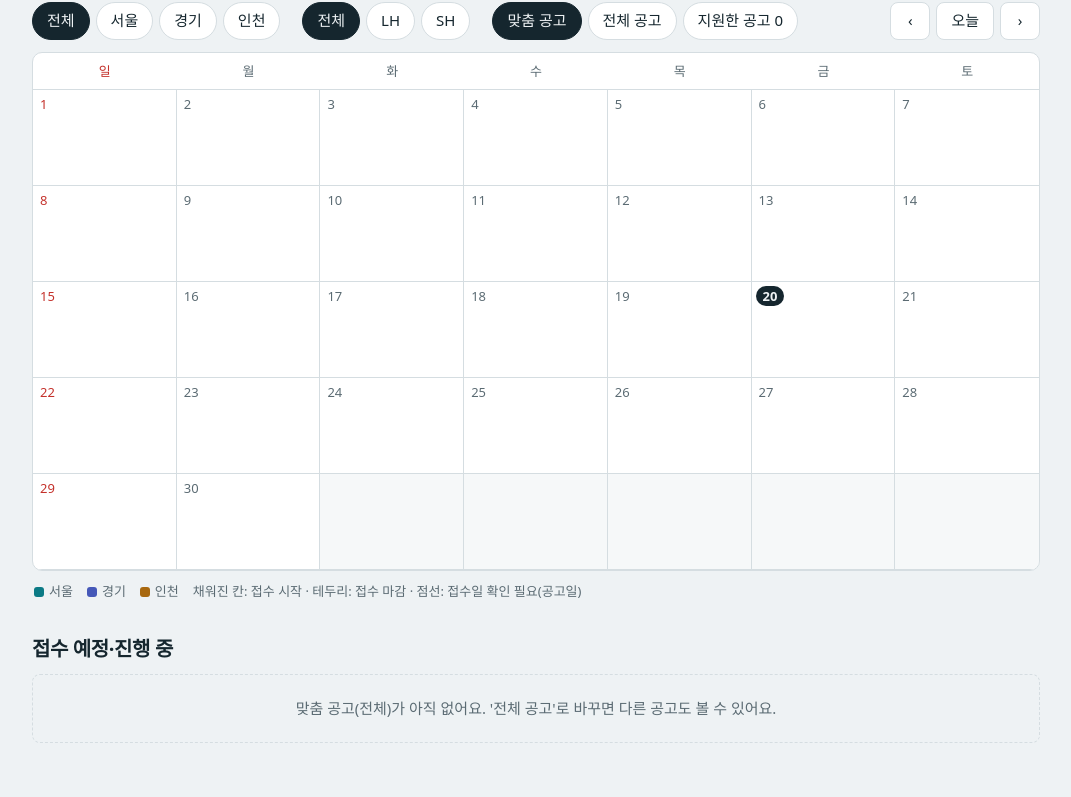
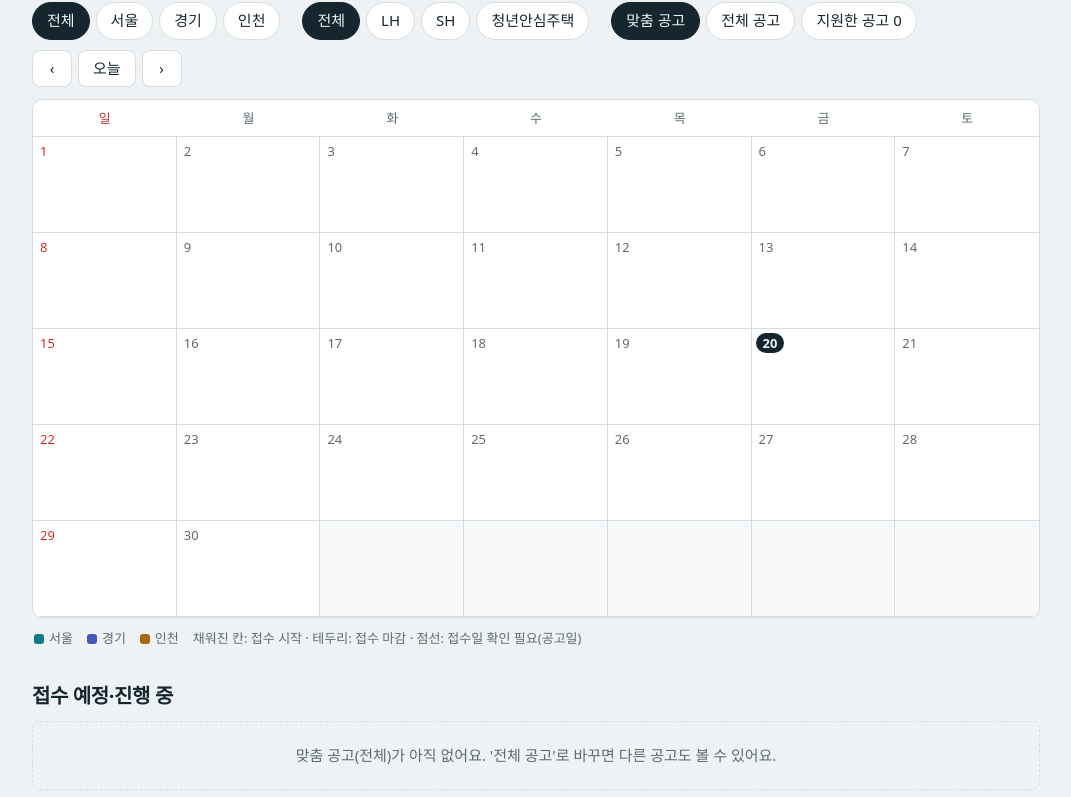
Before and after one commit to 20kjh02/cheongyak-calendar, a plain HTML site: page template.html in a window 1280 px wide. Shown: the part 133-930 px from the top of the page, without its empty margins (104-1175 px from the left). Drawn offline with Linux system fonts and the light colour scheme.

Commit message:
Update template.html

```diff
--- a/template.html
+++ b/template.html
@@ -172,7 +172,7 @@ function renderChips(){
   const btn = (k, v, cur) => `<button class="chip" data-${k}="${v}" aria-pressed="${v === cur}">${v}</button>`;
   $('#chips').innerHTML = ['전체','서울','경기','인천'].map(n => btn('r', n, region)).join('')
     + '<span class="sep"></span>'
-    + ['전체','LH','SH'].map(n => btn('o', n, org)).join('')
+    + ['전체','LH','SH','청년안심주택'].map(n => btn('o', n, org)).join('')
     + '<span class="sep"></span>'
     + [['match', '맞춤 공고'], ['all', '전체 공고'], ['applied', `지원한 공고 ${DATA.filter(r => applied.has(r.id)).length}`]].map(([v, l]) =>
         `<button class="chip" data-m="${v}" aria-pressed="${v === mode}">${l}</button>`).join('');
@@ -237,7 +237,7 @@ function openDlg(id){
 
 function renderFoot(){
   const n = DATA.filter(r => applied.has(r.id)).length;
-  $('#foot').textContent = META.updated ? `맞춤 키워드 ${KW} · 맞춤 ${DATA.filter(r => r.match).length}건 / 전체 ${DATA.length}건 · 지원 표시 ${n}건 · 마지막 갱신 ${META.updated} (KST) · 데이터 출처: LH 청약플러스(공공데이터포털), SH(서울주거포털). 접수 일정은 반드시 공고 원문에서 다시 확인하세요.` : '';
+  $('#foot').textContent = META.updated ? `맞춤 키워드 ${KW} · 맞춤 ${DATA.filter(r => r.match).length}건 / 전체 ${DATA.length}건 · 지원 표시 ${n}건 · 마지막 갱신 ${META.updated} (KST) · 데이터 출처: LH 청약플러스(공공데이터포털), SH(서울주거포털), 청년안심주택(서울시). 접수 일정은 반드시 공고 원문에서 다시 확인하세요.` : '';
 }
 function renderAll(){ renderChips(); renderNext(); renderGrid(); renderList(); renderFoot(); }
 document.addEventListener('click', e => {
```
